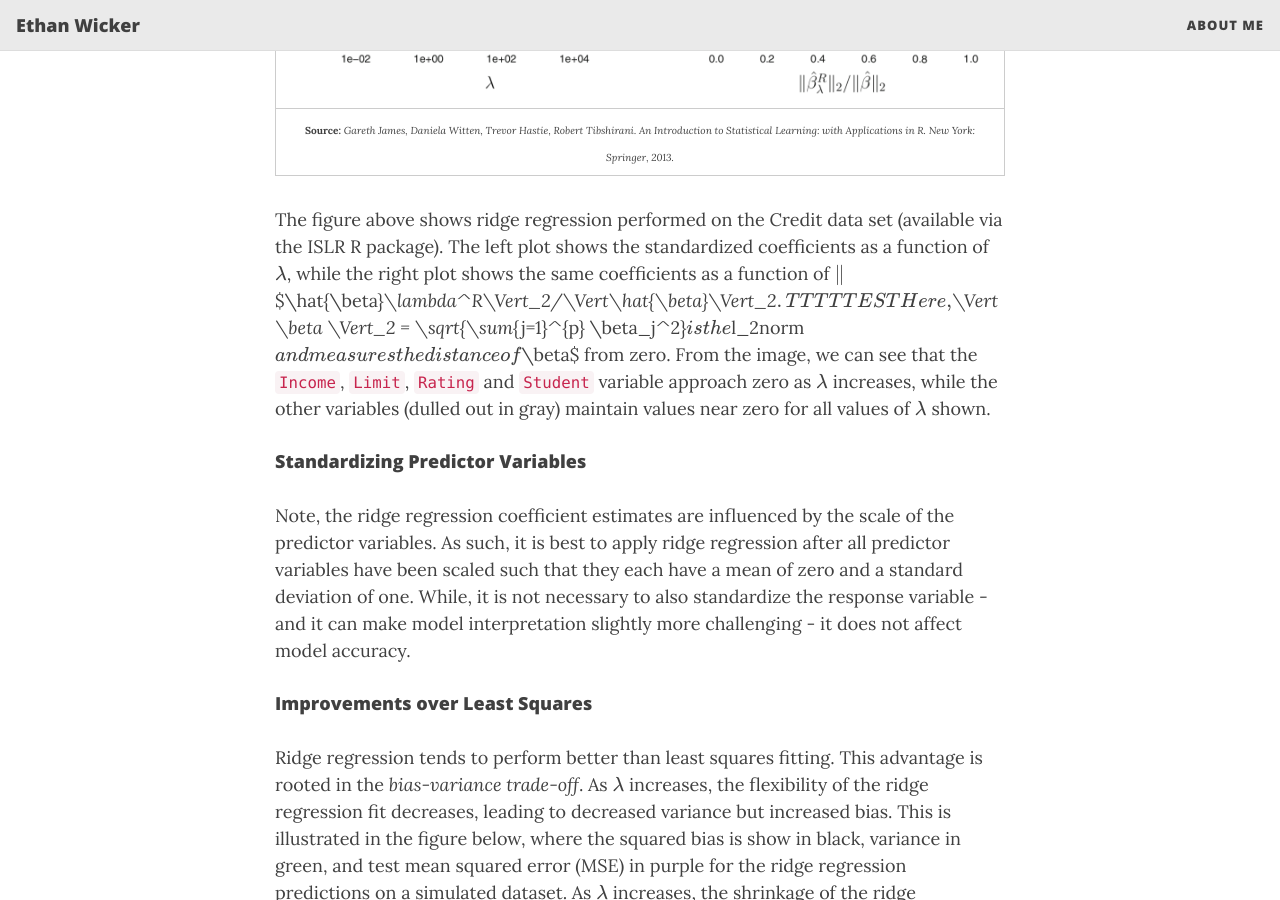
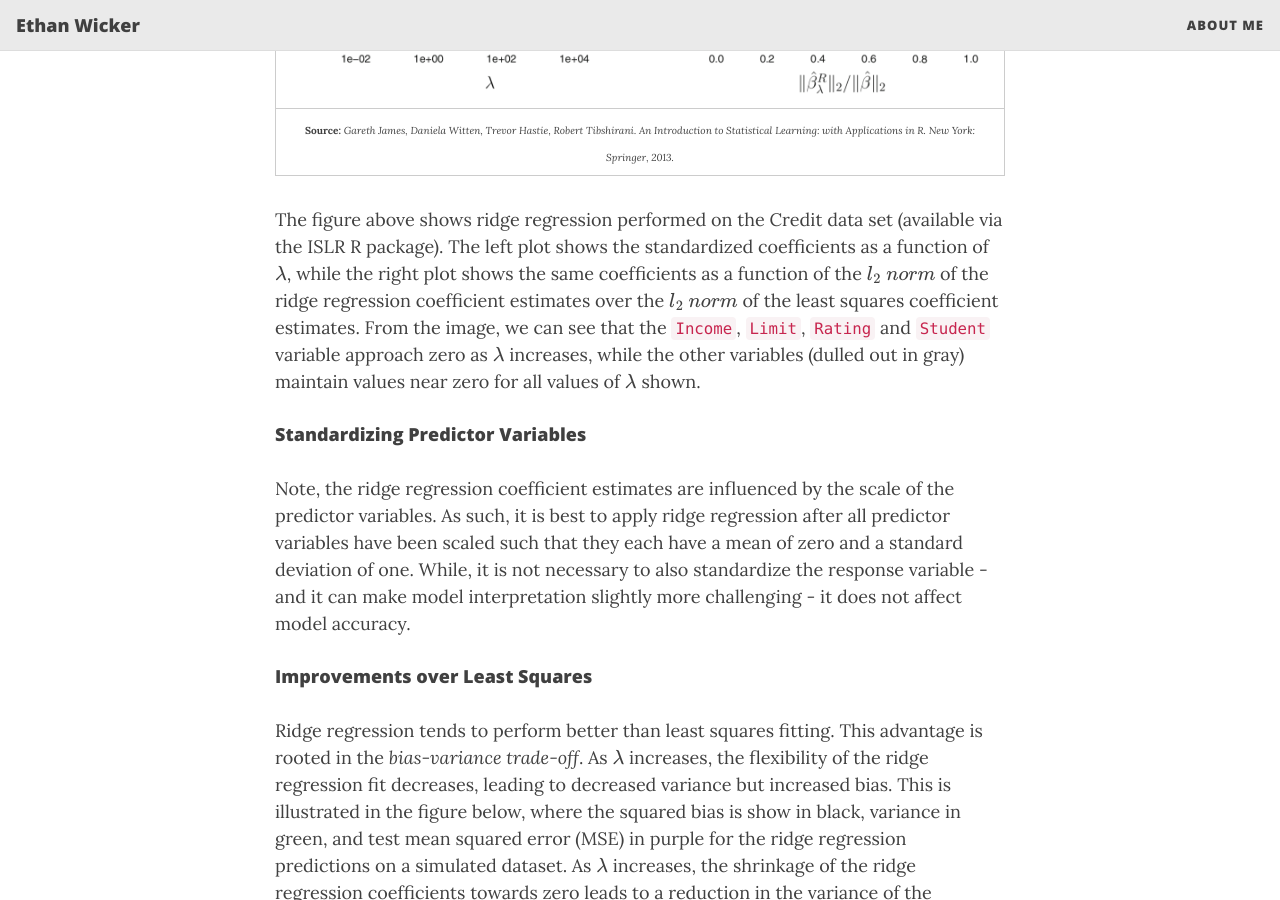
Before and after one commit to ethanwicker/ethanwicker.github.io, a Jekyll site: the page built from _posts/2021-03-03-regularization-ridge-regression-lasso-001.md, in a window 1280 px wide and 900 px high, scrolled down 1726 px. Built offline with Jekyll 4.4.1, drawn with Linux system fonts in a browser that asks for light colours; nearby versions of some CDN libraries; formulas are drawn with MathJax 3; some of the changed text lies outside the part shown.

Commit message:
Correcting typos

```diff
--- a/_posts/2021-03-03-regularization-ridge-regression-lasso-001.md
+++ b/_posts/2021-03-03-regularization-ridge-regression-lasso-001.md
@@ -37,7 +37,7 @@ Outside the statistical literature, ridge regression is known as Tikhonov regula
 | :--: |
 | <sub><sup>**Source:** *Gareth James, Daniela Witten, Trevor Hastie, Robert Tibshirani. An Introduction to Statistical Learning: with Applications in R. New York: Springer, 2013.* |
 
-The figure above shows ridge regression performed on the Credit data set (available via the ISLR R package).  The left plot shows the standardized coefficients as a function of $\lambda$, while the right plot shows the same coefficients as a function of $\Vert$ $\hat{\beta}_\lambda^R$ $\Vert_2$ $/$ $\Vert$ $\hat{\beta}$ $\Vert_2$.  TTTTTESTHere, $\Vert \beta \Vert_2 = \sqrt{\sum_{j=1}^{p} \beta_j^2}$ is the $l_2$ $norm$ and measures the distance of $\beta$ from zero.  From the image, we can see that the `Income`, `Limit`, `Rating` and `Student` variable approach zero as  $\lambda$ increases, while the other variables (dulled out in gray) maintain values near zero for all values of $\lambda$ shown.
+The figure above shows ridge regression performed on the Credit data set (available via the ISLR R package).  The left plot shows the standardized coefficients as a function of $\lambda$, while the right plot shows the same coefficients as a function of the $l_2$ $norm$ of the ridge regression coefficient estimates over the $l_2$ $norm$ of the least squares coefficient estimates.  From the image, we can see that the `Income`, `Limit`, `Rating` and `Student` variable approach zero as  $\lambda$ increases, while the other variables (dulled out in gray) maintain values near zero for all values of $\lambda$ shown.
 
 #### Standardizing Predictor Variables
 
@@ -116,24 +116,3 @@ For $p > 2$, the ideas depicted in the above figure still hold.  However, the la
 While the lasso has the advantage of performing variable selection over ridge regression (and thus producing a simpler and more interpretable model), it is not always clear which method leads to better prediction accuracy.
 
 In general, we can expect the lasso to perform better when a relatively small number of predictors are related to the response.  In contrast, we can expect ridge regression to perform better when a relatively large number of the predictors are related to the response.  However, in practice, it is rarely known which predictors are related to the response *a priori*.  Thus, a technique such as cross-validation should be used to determine which approach is better on a particular data set.  Note, when performing hyperparameter tuning and model evaluation simultaneously, a [nested cross-validation procedure](https://ethanwicker.com/2021-02-20-nested-cross-validation/) should be used.
-
-x
-y
-$\Vert\hat{\beta}_{\lambda}^R\Vert_2/\Vert \hat{\beta} \Vert_2$
-
-z
-
-$\beta$
-
-
-a
-
-$\Vert\hat{\beta}_{\lambda}^R\Vert_2$ $/$ $\Vert \hat{\beta} \Vert_2$
-
-b
-
-$\Vert$ $\hat{\beta}_{\lambda}^R$ $\Vert_2$ $/$ $\Vert$ $\hat{\beta}$ $\Vert_2$
-
-c
-
-$\Vert\hat{\beta}\Vert$
```
